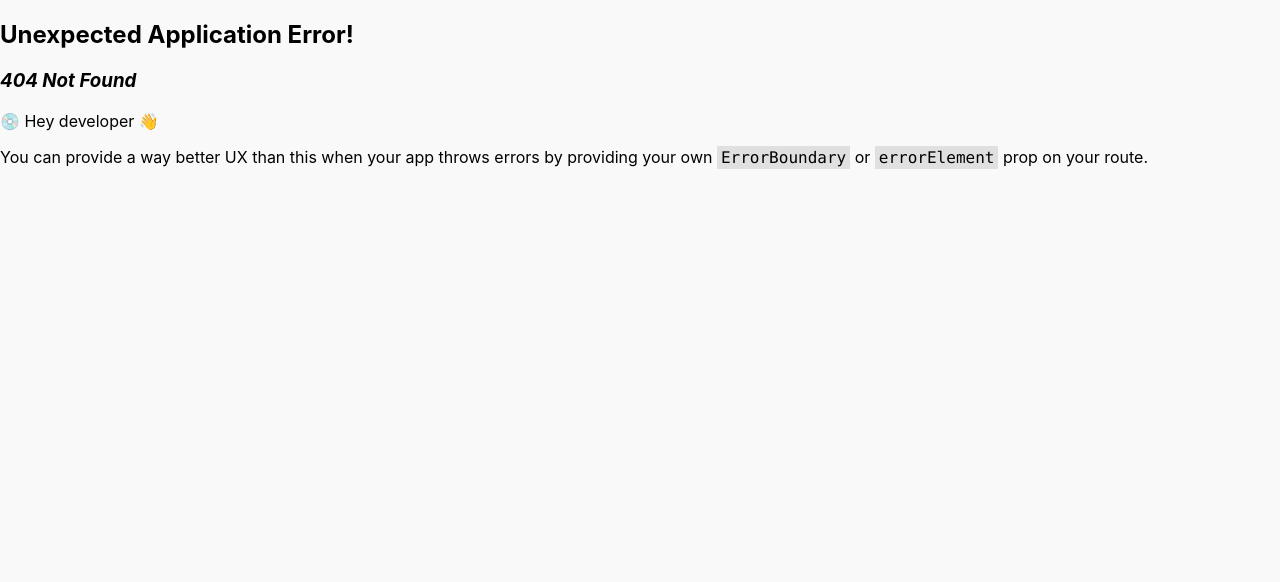
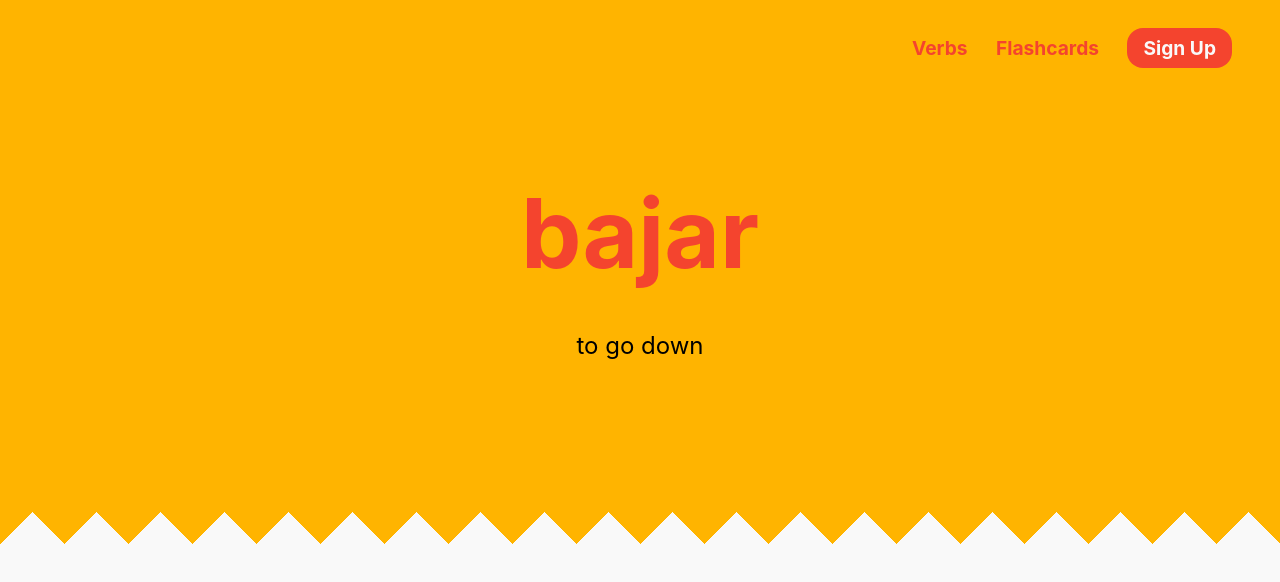
Before and after one commit to jpates2/verbify, a React (Create React App) app: page /verbs/bajar in a window 1280 px wide. Before the commit this address had no page. Shown: the top 582 px of the page. Built offline with nearby package versions, Linux system fonts and the light colour scheme.

Commit message:
Verb page and routes added

```diff
--- a/src/App.js
+++ b/src/App.js
@@ -1,6 +1,7 @@
 import { createBrowserRouter, RouterProvider } from "react-router-dom";
 import HomePage from "./pages/Home";
 import VerbsPage from "./pages/Verbs";
+import VerbPage from "./pages/Verb";
 import FlashcardsPage from "./pages/Flashcards";
 import SignupPage from "./pages/Signup";
 
@@ -8,6 +9,7 @@ const router = createBrowserRouter([
   {path: "/", element: <HomePage />},
   {path: "/flashcards", element: <FlashcardsPage />},
   {path: "/verbs", element: <VerbsPage /> },
+  {path: "/verbs/:verb", element: <VerbPage /> },
   {path: "/signup", element: <SignupPage /> },
 ])
 
--- a/src/info/verb-info.js
+++ b/src/info/verb-info.js
@@ -1,50 +1,50 @@
 export const VerbInfo = [
   {
-    infintive: "tener",
+    infinitive: "tener",
     translation: "to have"
   },
   {
-    infintive: "estar",
+    infinitive: "estar",
     translation: "to be"
   },
   {
-    infintive: "ser",
+    infinitive: "ser",
     translation: "to be"
   },
   {
-    infintive: "poner",
+    infinitive: "poner",
     translation: "to put"
   },
   {
-    infintive: "poder",
+    infinitive: "poder",
     translation: "to be able"
   },
   {
-    infintive: "ganar",
+    infinitive: "ganar",
     translation: "to win"
   },
   {
-    infintive: "comprar",
+    infinitive: "comprar",
     translation: "to buy"
   },
   {
-    infintive: "venir",
+    infinitive: "venir",
     translation: "to come"
   },
   {
-    infintive: "bajar",
+    infinitive: "bajar",
     translation: "to go down"
   },
   {
-    infintive: "subir",
+    infinitive: "subir",
     translation: "to go up"
   },
   {
-    infintive: "probar",
+    infinitive: "probar",
     translation: "to try"
   },
   {
-    infintive: "comer",
+    infinitive: "comer",
     translation: "to eat"
   },
 ]
--- /dev/null
+++ b/src/pages/Verb.js
@@ -0,0 +1,20 @@
+import { motion } from "framer-motion";
+import { useParams } from "react-router-dom";
+import Header from "../verb/Header";
+import Nav from "../layout/Nav";
+
+export default function VerbPage() {
+  let params = useParams();
+
+  return (
+    <motion.div
+      initial={{ opacity: 0 }}
+      animate={{ opacity: 1 }}
+      exit={{ opacity: 0 }}
+      transition={{ duration: 1 }}
+    >
+      <Nav />
+      <Header verb={params.verb} />
+    </motion.div>
+  );
+}
--- /dev/null
+++ b/src/verb/Header.js
@@ -0,0 +1,13 @@
+import classes from "./Header.module.css";
+
+export default function Header({ verb }) {
+  return (
+    <section>
+      <div className={classes["verb__header-container"]}>
+          <h1 className={classes["verb__header"]}>{verb}</h1>
+          <p className={classes["verb__translations"]}>to go down</p>
+      </div>
+      <div className={classes["verb__container-background"]}></div>
+    </section>
+  )
+}
--- /dev/null
+++ b/src/verb/Header.module.css
@@ -0,0 +1,33 @@
+.verb__header-container {
+  width: 100%;
+  height: 60vh;
+  background-color: #FFB400;
+  display: flex;
+  flex-direction: column;
+  align-items: center;
+  justify-content: center;
+}
+
+.verb__container-background {
+  height: 10vh;
+  background-size: 4rem 4rem;
+  background-image: linear-gradient(-45deg, transparent 50%, #FFB400 50%),
+  linear-gradient(45deg, transparent 50%, #FFB400 50%);
+  background-repeat: repeat-x;
+}
+
+.verb__header {
+  font-size: 4rem;
+  color: #F4442E;
+  margin-bottom: 1rem;
+}
+
+.verb__translations {
+  font-size: 1.5rem;
+}
+
+@media (min-width: 800px) {
+  .verb__header {
+    font-size: 6rem;
+  }
+}
--- a/src/verbs/VerbCard.module.css
+++ b/src/verbs/VerbCard.module.css
@@ -16,7 +16,7 @@
   font-size: 2rem;
   margin-bottom: 1rem;
   font-weight: bold;
-  background: linear-gradient(-15deg, #FFB400 46%, #F4442E 46%);
+  background: linear-gradient(-15deg, #F4442E 46%, #FFB400 46%);
   -webkit-background-clip: text;
   -webkit-text-fill-color: transparent;
 }
--- a/src/verbs/VerbCards.js
+++ b/src/verbs/VerbCards.js
@@ -1,3 +1,4 @@
+import { Link } from "react-router-dom";
 import classes from "./VerbCards.module.css";
 import { VerbInfo } from "../info/verb-info";
 import VerbCard from "./VerbCard";
@@ -7,11 +8,12 @@ export default function VerbCards() {
     <section>
       <div className={classes["verb-cards__container"]}>
         {VerbInfo.map(verb => (
-          <VerbCard
-            key={verb.infintive}
-            verb={verb.infintive}
-            translation={verb.translation}
-          />
+          <Link to={`/verbs/${verb.infinitive}`} key={verb.infinitive}>
+            <VerbCard
+              verb={verb.infinitive}
+              translation={verb.translation}
+            />
+          </Link>
         ))}
       </div>
     </section>
--- a/src/verbs/VerbSearch.module.css
+++ b/src/verbs/VerbSearch.module.css
@@ -13,3 +13,8 @@
   font-family: inherit;
   border-radius: 32px;
 }
+
+.verbs__search-bar:focus {
+  outline: none;
+  border: 2px solid #F4442E;
+}
```
